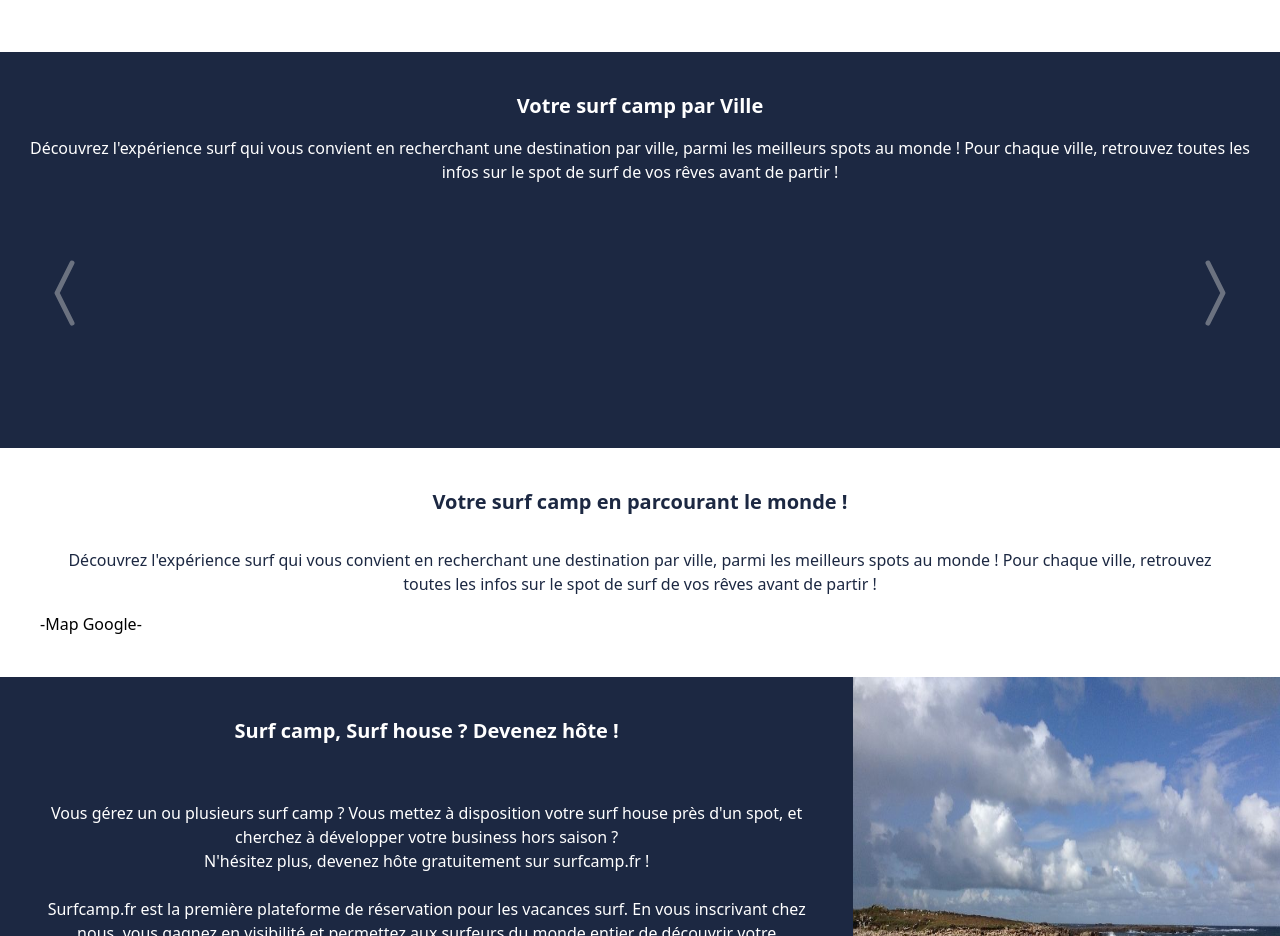
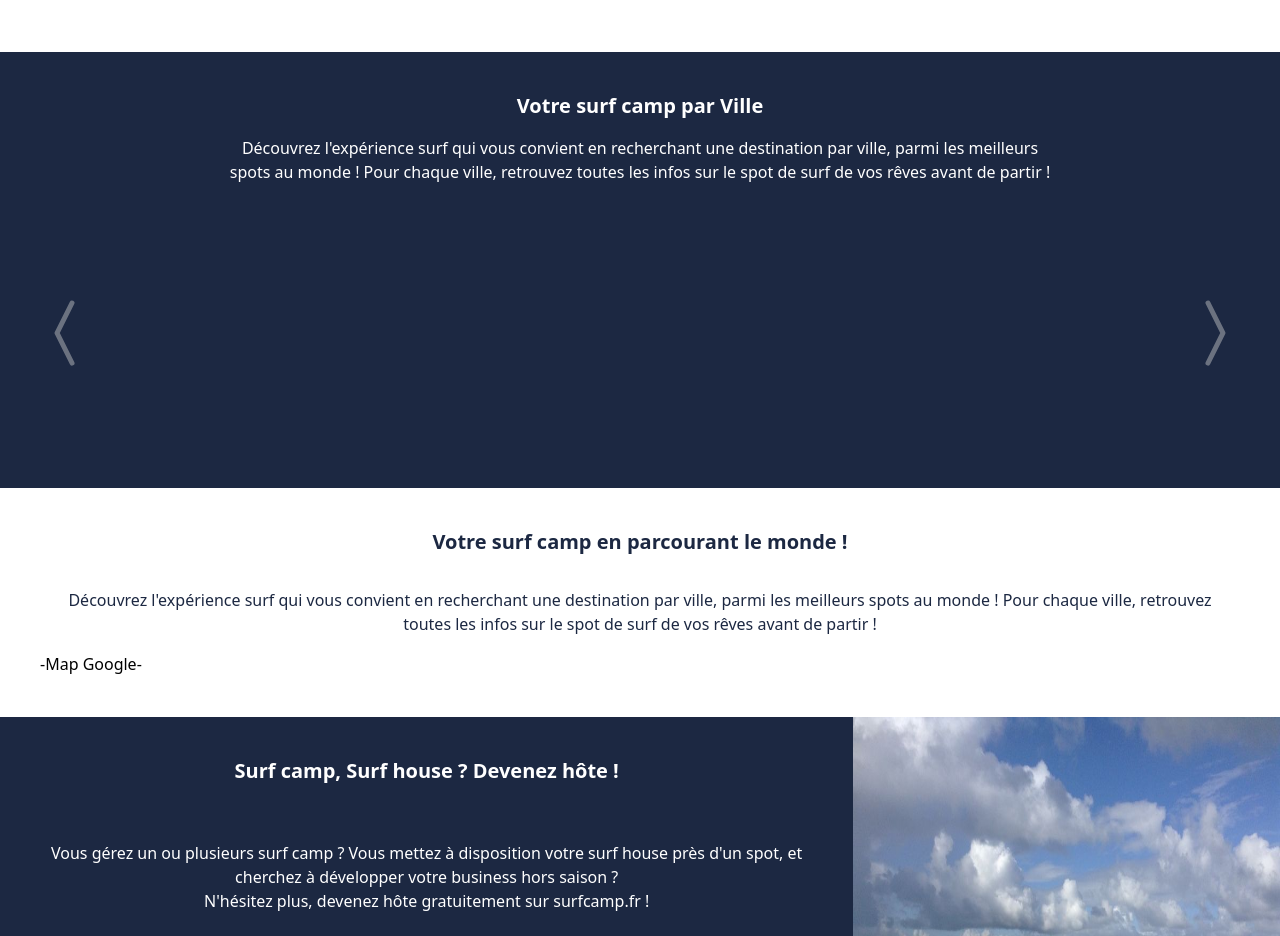
Before and after one commit to WildCodeSchool/btz-0321-p3-surfcamp, a Next.js app: page / in a window 1280 px wide. Shown: the part 1640-2576 px from the top of the page. Built offline with nearby package versions, Linux system fonts and the light colour scheme.

Commit message:
some css on home

```diff
--- a/pages/index.tsx
+++ b/pages/index.tsx
@@ -18,7 +18,7 @@ export default function Home(): JSX.Element {
           Votre surf camp par Pays
         </h4>
 
-        <div className="w-full lg:w-8/12 text-center pb-10 text-BlueCamp">
+        <div className="w-full lg:w-8/12 text-center lg:pb-10 text-BlueCamp">
           {`Recherchez votre surf camp dans les pays les plus réputés pour le surf
           ! Surf trip entre ami ou stage de surf en surf camp, retrouvez
           notamment le Maroc, le Portugal, le Costa Rica, l'Espagne,
@@ -35,7 +35,7 @@ export default function Home(): JSX.Element {
         <h4 className="w-full text-white text-center text-xl font-bold pb-4">
           Votre surf camp par Ville
         </h4>
-        <div className="w-full  text-white text-center">
+        <div className="w-full lg:w-8/12 lg:pb-10 text-white text-center">
           Découvrez l&apos;expérience surf qui vous convient en recherchant une
           destination par ville, parmi les meilleurs spots au monde ! Pour
           chaque ville, retrouvez toutes les infos sur le spot de surf de vos
--- a/pages/searchResults.tsx
+++ b/pages/searchResults.tsx
@@ -6,6 +6,7 @@ import { useQuery } from "react-query";
 import { useRouter } from "next/router";
 import { property } from "../API/requests";
 import { Property } from "../interfaces";
+import Link from "next/link";
 
 export default function searchResults(): JSX.Element {
   const router = useRouter();
@@ -23,7 +24,13 @@ export default function searchResults(): JSX.Element {
         <div className="sm:w-1/2 w-full h-full overflow-y-auto ">
           <div className="mb-24">
             {data?.map((property) => {
-              return <Card key={property.id} {...property} />;
+              return (
+                <Link href={`/property/`} key={property.id}>
+                  <a href={`/property/`}>
+                    <Card {...property} />
+                  </a>
+                </Link>
+              );
             })}
           </div>
         </div>
```
